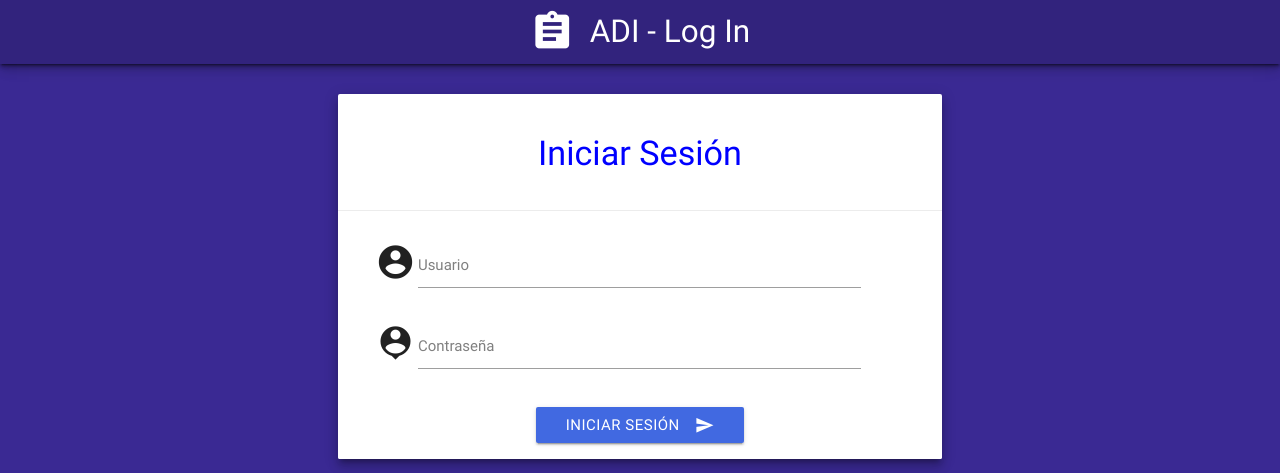
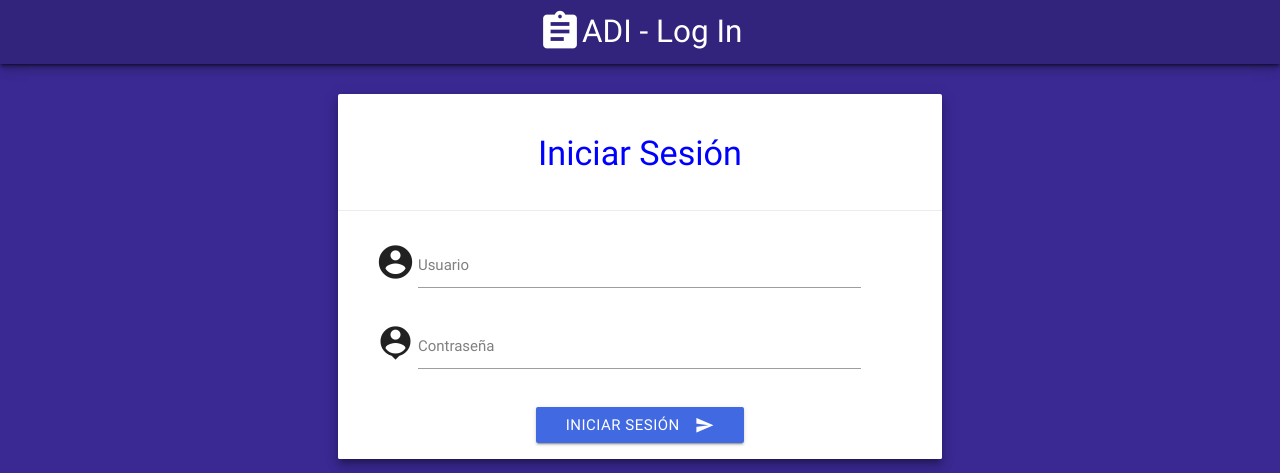
Before and after one commit to emilioalvarez7/ADI_6toC, a Django app: template adi/templates/login.html in a window 1280 px wide. Shown: the top 473 px of the page. Run offline with Django 3.2, Linux system fonts and the light colour scheme; the template is opened without the code that fills it, so the values that code supplies are empty.

Commit message:
redireccionamiento al index desde el isotipo en login

```diff
--- a/adi/templates/login.html
+++ b/adi/templates/login.html
@@ -59,16 +59,26 @@
 				.input-field .prefix.active {
 					color: blue;
 				}
+				/*titulo que acompaña al isotipo en login*/
+				.logtip{
+					position: relative;
+						top: 0%;
+						right: 42%;
+				}
+				/*Posicion del Isotipo en login*/
+				.isotip{
+					position: relative;
+						left: 42%;
+				}
 		</style>
 	</head>
 	<body style="background-color: #3a2993">
 		<!-- Navbar -->
 		<nav style="background-color: #32237d" role="navigation">
-			<div class="nav-wrapper z-depth-3">
+		  	<div class="nav-wrapper z-depth-3">
 				<!-- Logo y título centrado -->
-				<a id="logo-container" data-target="modal1" onclick="abrir_modal()" class="brand-logo center modal-trigger">
-					<i class="material-icons prefix" style="font-size: 45px">assignment</i> ADI - Log In
-				</a>
+				<a href="{% url 'index' %}" class="brand-logo isotip"><i class="material-icons prefix" style="font-size: 45px">assignment</i></a>
+				<a id="logo-container" data-target="modal1" onclick="abrir_modal()" class="brand-logo logtip modal-trigger">ADI - Log In</a>
 			</div>
 		</nav>
 		<!-- Formulario para el Login-->
```
